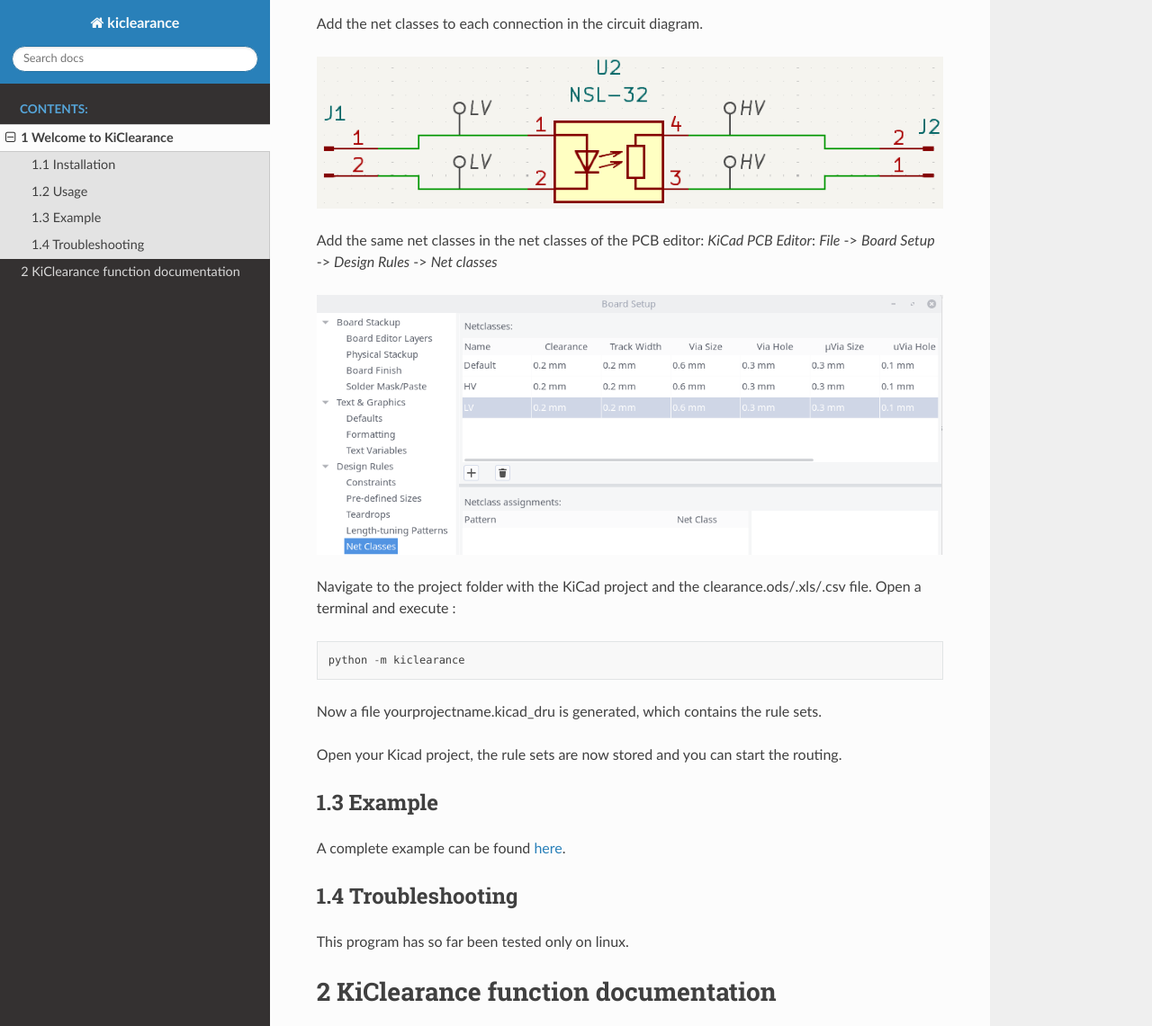
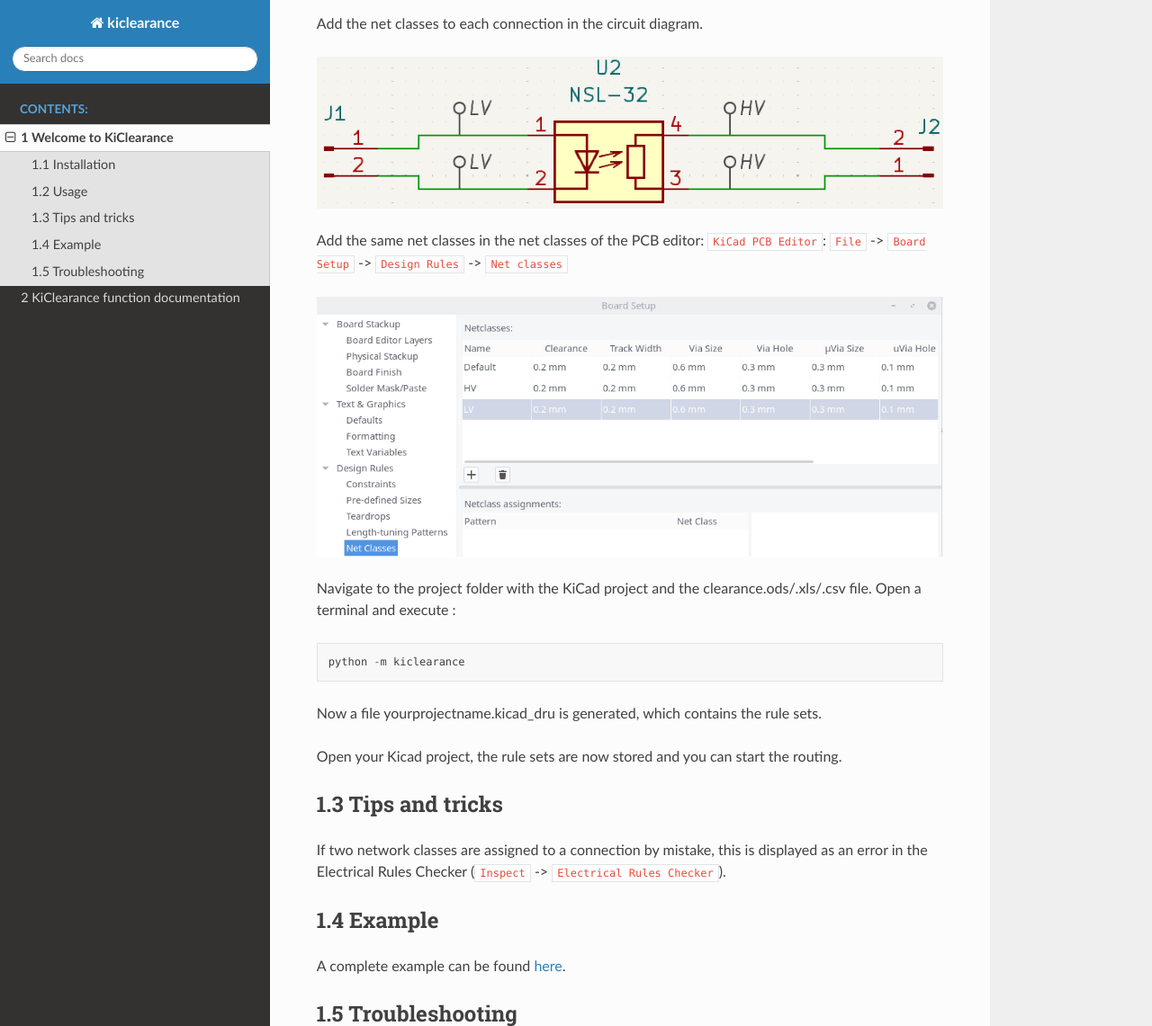
Before and after one commit to upb-lea/KiClearance, a Sphinx documentation site: the page built from docs/source/intro.rst, in a window 1280 px wide and 1400 px high, scrolled down 788 px, cut to the strip 0-1141 px from the top of the window. Shown: the whole strip at 90% size. Built offline with Sphinx 7.4.7 and the Read the Docs theme 2.0.0, drawn with Linux system fonts in a browser that asks for light colours.

Commit message:
add tips and tricks section

```diff
--- a/docs/source/intro.rst
+++ b/docs/source/intro.rst
@@ -28,7 +28,7 @@ Add the net classes to each connection in the circuit diagram.
 .. image:: figures/net_class_directive_labels.png
 
 Add the same net classes in the net classes of the PCB editor:
-`KiCad PCB Editor`: `File` -> `Board Setup` -> `Design Rules` -> `Net classes`
+``KiCad PCB Editor``: ``File`` -> ``Board Setup`` -> ``Design Rules`` -> ``Net classes``
 
 .. image:: figures/board_setup.png
 
@@ -41,6 +41,10 @@ Navigate to the project folder with the KiCad project and the clearance.ods/.xls
 Now a file yourprojectname.kicad_dru is generated, which contains the rule sets.
 
 Open your Kicad project, the rule sets are now stored and you can start the routing.
+
+Tips and tricks
+---------------------------------------
+If two network classes are assigned to a connection by mistake, this is displayed as an error in the Electrical Rules Checker (``Inspect`` -> ``Electrical Rules Checker``).
 
 Example
 ---------------------------------------
```
